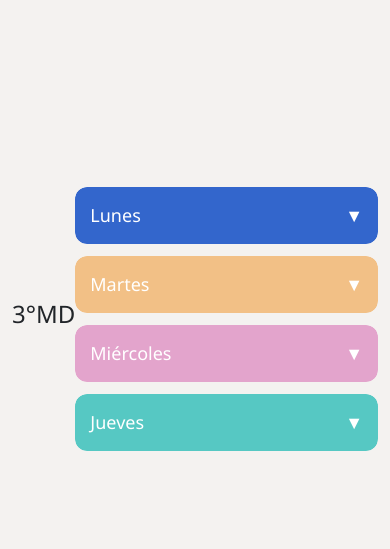
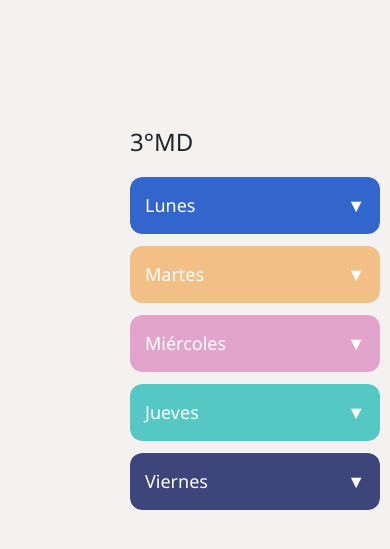
Before and after one commit to monzerratjh/C-C2025, a PHP site: page /horarios1MD.html in a window 390 px wide. Shown: the part 121-670 px from the top of the page. Run offline with PHP 8.4, Linux system fonts and the light colour scheme.

Commit message:
Ajuste media query pagina de horarios

```diff
--- a/app.js
+++ b/app.js
@@ -1,9 +1,7 @@
-//Creamos funcion
-document.getElementById('grupoInput').addEventListener('change', function() {
-     //dentro de la funcion obtenemos los valores del input y se eliminan los espacios que sobren
+// Código para redireccionar según grupo seleccionado
+document.getElementById('grupoInput').addEventListener('change', function () {
   const inputValue = this.value.trim();
 
-      // Definimos las páginas a las que redirigir según el grupo seleccionado
   const validValues = {
     '1° MD': 'horarios1MD.html',
     '2° MD': 'horarios2MD.html',
@@ -11,10 +9,9 @@ document.getElementById('grupoInput').addEventListener('change', function() {
     '3° MB': 'horarios3MB.html'
   };
 
-      // Verificamos si el valor ingresado es uno de los valores válidos
   if (validValues[inputValue]) {
-        window.location.href = validValues[inputValue];  // Redirigimos al usuario
+    window.location.href = validValues[inputValue];
   } else {
-        console.log("Opción no válida");  // Si no es válido, mostramos un mensaje en la consola
+    alert('Grupo no válido');
   }
 });
--- a/horarios1MD.html
+++ b/horarios1MD.html
@@ -50,7 +50,6 @@
             <a href="index.html"><i class="bi bi-arrow-left-circle-fill icono-volver"></i></a>
             <a href="index.html">Volver</a>
           </div>
-          <i class="bi bi-mortarboard-fill icono-usuario"></i>
         </div>
 
         <a href="estudiantes.html" class="fw-semibold seleccionado">Estudiantes</a>
@@ -63,10 +62,9 @@
     <div class="col-md-9 horarios-estudiantes"> <!-- Boostrap contendio al lado del menu -->
       <img src="/img/logo.png" alt="Logo" class="logo">
 
+  <div class="acordion">
 
-     <h2 class="titulo-horario">3°MD</h2>
-
-  <div class="accordion">
+    <h2 class="titulo-horario">3°MD</h2>
 
     <!-- Día -->
     <div class="dia">
@@ -116,8 +114,21 @@
       </div>
     </div>
 
+    <div class="dia">
+      <button class="boton-dia viernes">Viernes</button>
+      <div class="contenido-dia">
+        <table class="tabla-horario">
+          <tr><th>Hora</th><th>Materia</th><th>Salón</th></tr>
+          <tr><td>1era</td><td>---</td><td>---</td></tr>
+        </table>
+      </div>
+    </div>
+
 <!-- Bootstrap JS -->
+<script src="app.js"></script>
+
+<!-- Bootstrap Bundle JS -->
 <script src="https://cdn.jsdelivr.net/npm/bootstrap@5.3.2/dist/js/bootstrap.bundle.min.js"></script>
-<script src="app.js"></script>
+
 </body>
 </html>
--- a/style.css
+++ b/style.css
@@ -286,9 +286,7 @@ a{
    }
 
    .horarios-estudiantes{
-
     display: flex;
-
    }
 
    .titulo-horario {
@@ -296,8 +294,10 @@ a{
   margin-bottom: 20px;
 }
 
-.accordion {
-  width: 320px;
+.acordion {
+  width: 600px;
+  position: absolute;
+  left: 200px;
 }
 
 .dia {
@@ -365,7 +365,26 @@ a{
   background-color: #56c8c3;
 }
 
+.viernes{
+  background-color: rgb(62, 69, 123);
+}
 
+@media (max-width: 767px) {
+  .acordion {
+  width: 250px;
+  position: absolute;
+  left: 130px;
+}
+}
+
+
+@media (min-width: 768px) and (max-width:1100px) {
+   .acordion {
+  width: 400px;
+  position: absolute;
+  left: 10px;
+}
+}
 
         /*PAGINA ADSCRIPTOS LOGIN*/
 
```
Lines whose indentation alone changed are shown as unchanged.
